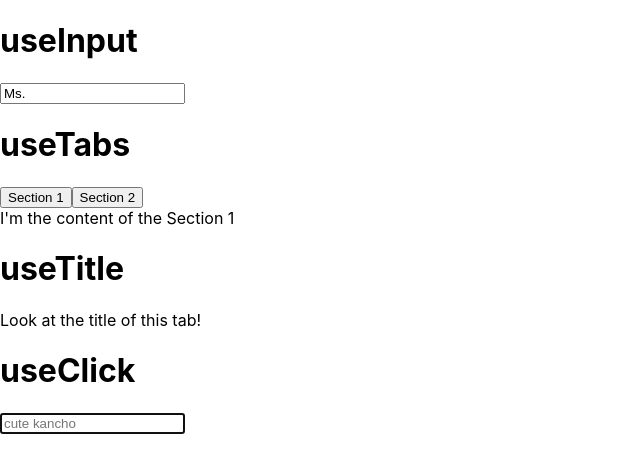
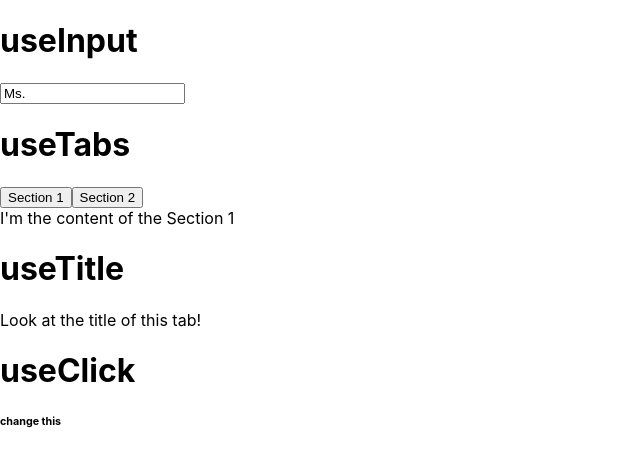
Before and after one commit to 21SLE/react_hooks_ex, a React (Create React App) app: page / in a window 1280 px wide. Shown: the top 472 px of the page, without its empty margins (0-640 px from the left). Built offline with nearby package versions, Linux system fonts and the light colour scheme.

Commit message:
useClick 해결 안됨

```diff
--- a/src/library/UseClick.js
+++ b/src/library/UseClick.js
@@ -1,19 +1,42 @@
 import React, { useState, useEffect, useRef } from "react";
 
+const useClick = (onClick) => {
+    const element = useRef();
+
+    //React 16.8v 부터는 Hook 을 조건문, 반복문, 중첩함수 내에서 호출할 수 없습니다.
+    useEffect(()=>{
+        // componentDidMount, componentDidUpdate(지금은 빈배열이라 ㄴㄴ)
+        if(typeof onClick !== "function") {
+            return;
+        }
+
+         console.log(element);
+
+        if(element && element.current) {
+            element.current.addEventListener("click", onClick);
+        }
+
+        // element.current.addEventListener("click", onClick);
+
+        // componentWillUnMount
+        return () => {
+            if(element && element.current){
+                element.current.removeEventListener("click", onClick);
+            }
+            // element.current.removeEventListener("click", onClick);
+        };
+    }, []);
+    return (typeof onClick !== "function") ? element : undefined;
+}
+
 function UseClick() {
-    const inputText = useRef();
-
-    useEffect(() => {
-        //useEffect안쓰면 setTimeout함수가 너무 빨리 동작해서 inputText가 undefined로 나와서
-        //useEffect안에 그냥 넣어준것.
-        setTimeout(()=> inputText.current.focus(), 2000);
-    });
-
+    const sayHello = () => {console.log("hello");};
+    const title = useClick(sayHello);
 
     return (
         <div className="UseClick">
             <h1>useClick</h1>
-            <input ref = {inputText} placeholder="cute kancho"/>
+            <h6 ref = {title}>change this</h6>
         </div>
   );
 }
```
